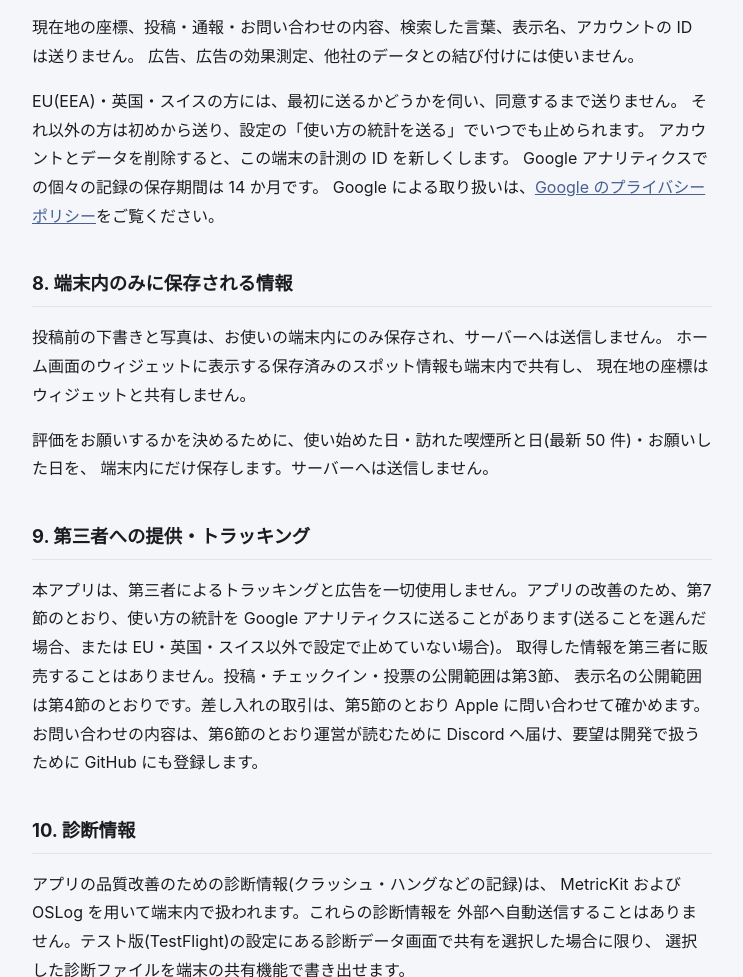
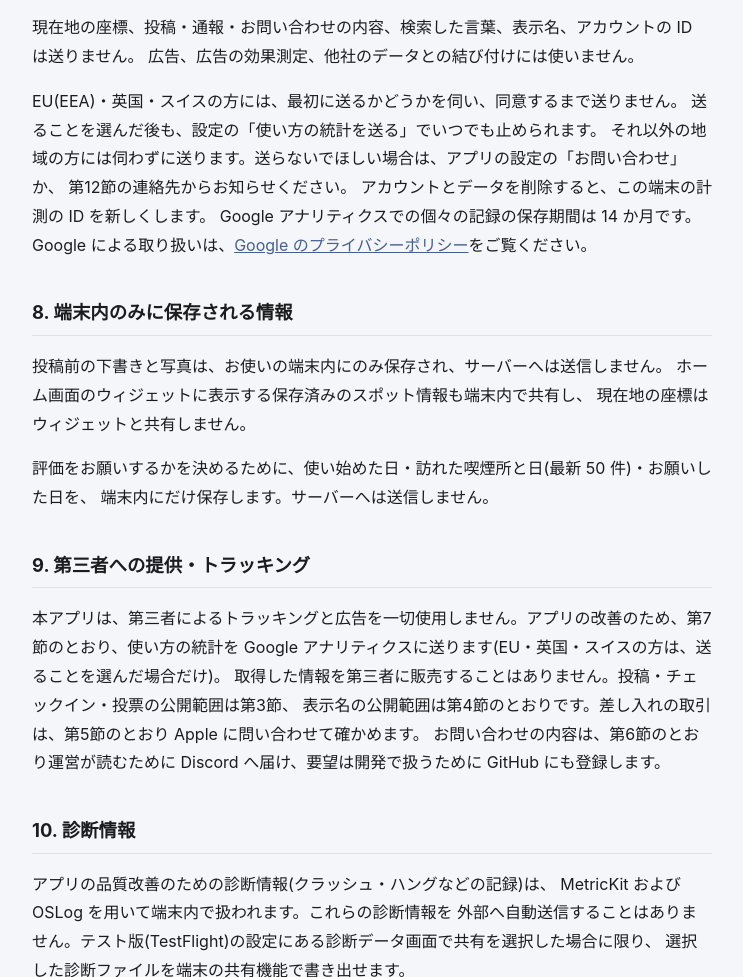
Before and after one commit to hanawat/smoke-legal, a plain HTML site: page privacy.html in a window 1280 px wide. Shown: the part 3615-4592 px from the top of the page, without its empty margins (268-1011 px from the left). Drawn offline with Linux system fonts and the light colour scheme.

Commit message:
使い方の統計: 設定で止められるのは EU・英国・スイスの方だけと書き、ほかの地域の連絡先を書く

```diff
--- a/privacy.html
+++ b/privacy.html
@@ -192,7 +192,9 @@
     </p>
     <p>
       EU(EEA)・英国・スイスの方には、最初に送るかどうかを伺い、同意するまで送りません。
-      それ以外の方は初めから送り、設定の「使い方の統計を送る」でいつでも止められます。
+      送ることを選んだ後も、設定の「使い方の統計を送る」でいつでも止められます。
+      それ以外の地域の方には伺わずに送ります。送らないでほしい場合は、アプリの設定の「お問い合わせ」か、
+      第12節の連絡先からお知らせください。
       アカウントとデータを削除すると、この端末の計測の ID を新しくします。
       Google アナリティクスでの個々の記録の保存期間は 14 か月です。
       Google による取り扱いは、<a href="https://policies.google.com/privacy">Google のプライバシーポリシー</a>をご覧ください。
@@ -211,7 +213,7 @@
 
     <h2>9. 第三者への提供・トラッキング</h2>
     <p>
-      本アプリは、第三者によるトラッキングと広告を一切使用しません。アプリの改善のため、第7節のとおり、使い方の統計を Google アナリティクスに送ることがあります(送ることを選んだ場合、または EU・英国・スイス以外で設定で止めていない場合)。
+      本アプリは、第三者によるトラッキングと広告を一切使用しません。アプリの改善のため、第7節のとおり、使い方の統計を Google アナリティクスに送ります(EU・英国・スイスの方は、送ることを選んだ場合だけ)。
       取得した情報を第三者に販売することはありません。投稿・チェックイン・投票の公開範囲は第3節、
       表示名の公開範囲は第4節のとおりです。差し入れの取引は、第5節のとおり Apple に問い合わせて確かめます。
       お問い合わせの内容は、第6節のとおり運営が読むために Discord へ届け、要望は開発で扱うために GitHub にも登録します。
```
